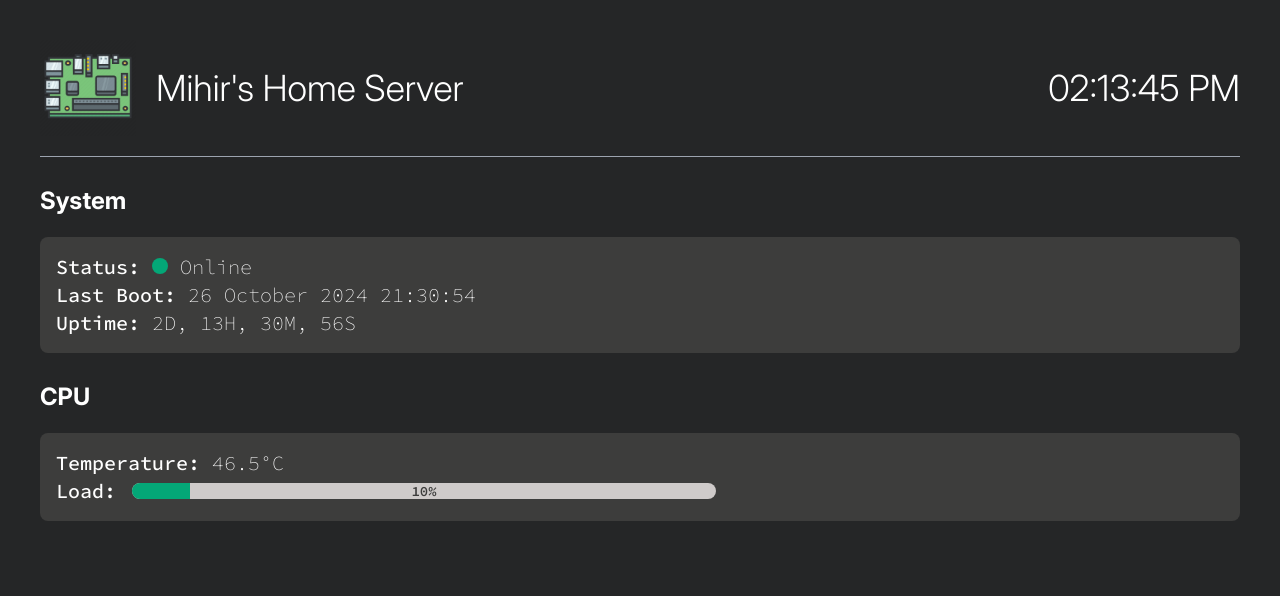
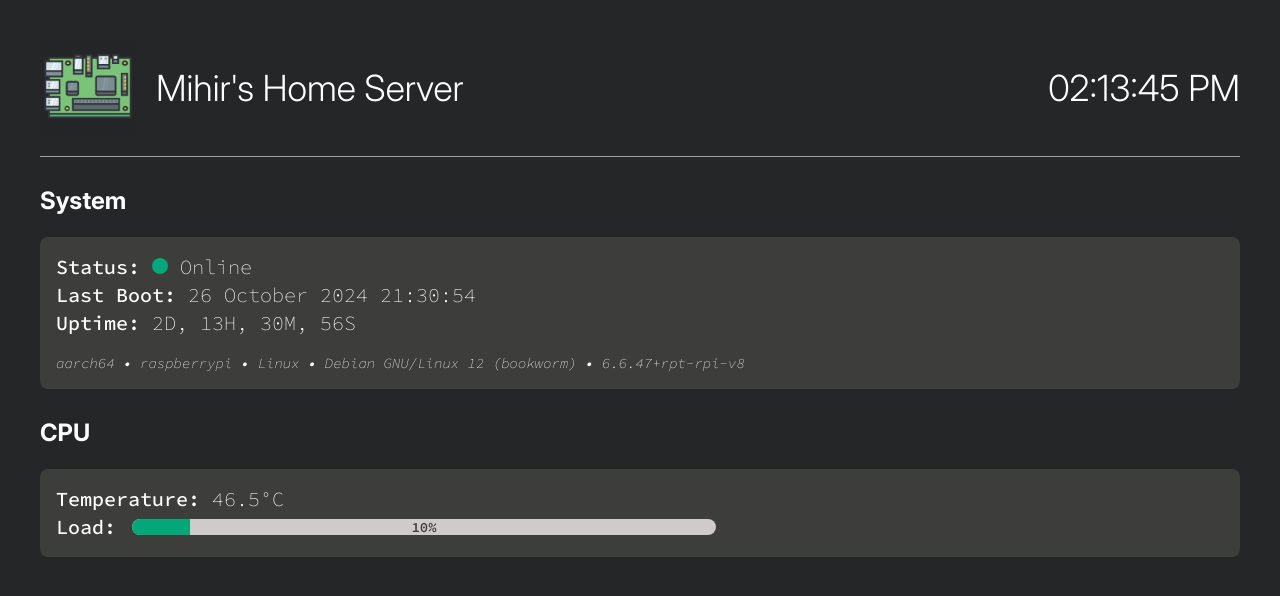
Before and after one commit to mihirniyogi/pi-stats-frontend, a React (Vite) app: page / in a window 1280 px wide. Shown: the top 596 px of the page. Built offline with nearby package versions, Linux system fonts and the light colour scheme.

Commit message:
added static info

```diff
--- a/src/components/SystemInfo.tsx
+++ b/src/components/SystemInfo.tsx
@@ -73,6 +73,18 @@ const SystemInfo = () => {
           <span>Uptime: </span>
           <span className={`font-extralight`}>{"2D, 13H, 30M, 56S"}</span>
         </section>
+
+        {/* Static Info */}
+        <section
+          className={`mt-4 text-white font-serif font-medium
+              text-xs
+              sm:text-sm
+              `}
+        >
+          <span
+            className={`flex flex-row flex-wrap font-extralight italic`}
+          >{`${"aarch64"} • ${"raspberrypi"} • ${"Linux"} • ${"Debian GNU/Linux 12 (bookworm)"} • ${"6.6.47+rpt-rpi-v8"}`}</span>
+        </section>
       </Card>
     </div>
   );
```
